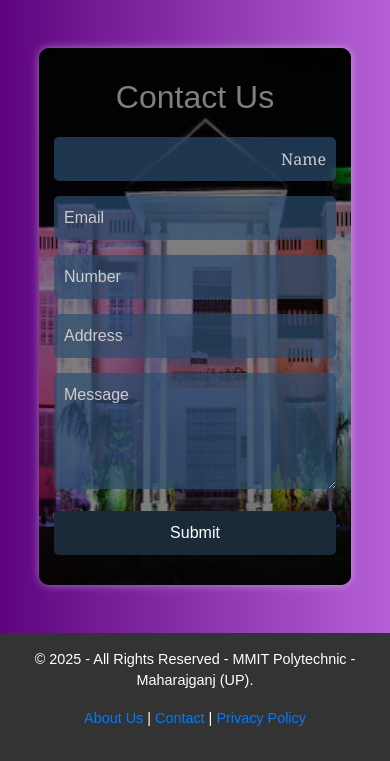
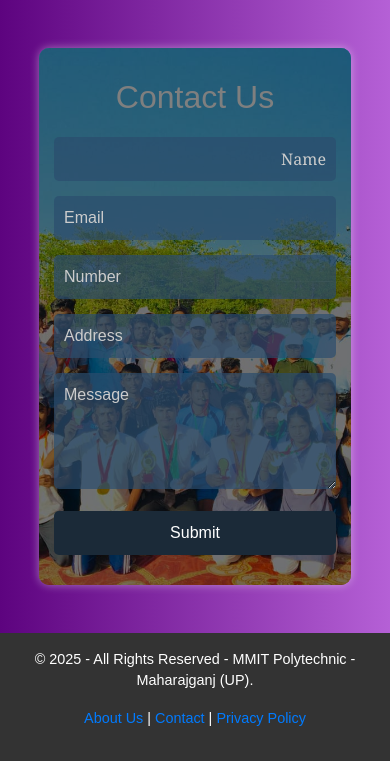
Before and after one commit to webdevavi96/Alumni_Meat, a Django app: page /contact-us in a window 390 px wide; the page is wider, and only the part inside the window is pictured. Shown: the part 128-889 px from the top of that part. Run offline with Django 5.2, Linux system fonts and the light colour scheme; some libraries are stand-ins or nearby versions.

Commit message:
update contact-us.css

```diff
--- a/MyAlumni/static/css/contact-us.css
+++ b/MyAlumni/static/css/contact-us.css
@@ -11,7 +11,7 @@
     }
 
     .contact-image {
-      background: url('/images/college.jpg') no-repeat center center/cover;
+      background: url('/images/Annual_games_mmit.jpeg') no-repeat center center/cover;
       min-height: 400px;
     }
 
@@ -70,7 +70,7 @@
   }
 
   .contact-form {
-    background: url('/images/college.jpg') no-repeat center center/cover;
+    background: url('/images/Annual_games_mmit.jpeg') no-repeat center center/cover;
     background-size: cover;
     position: relative;
     color: white;
```
